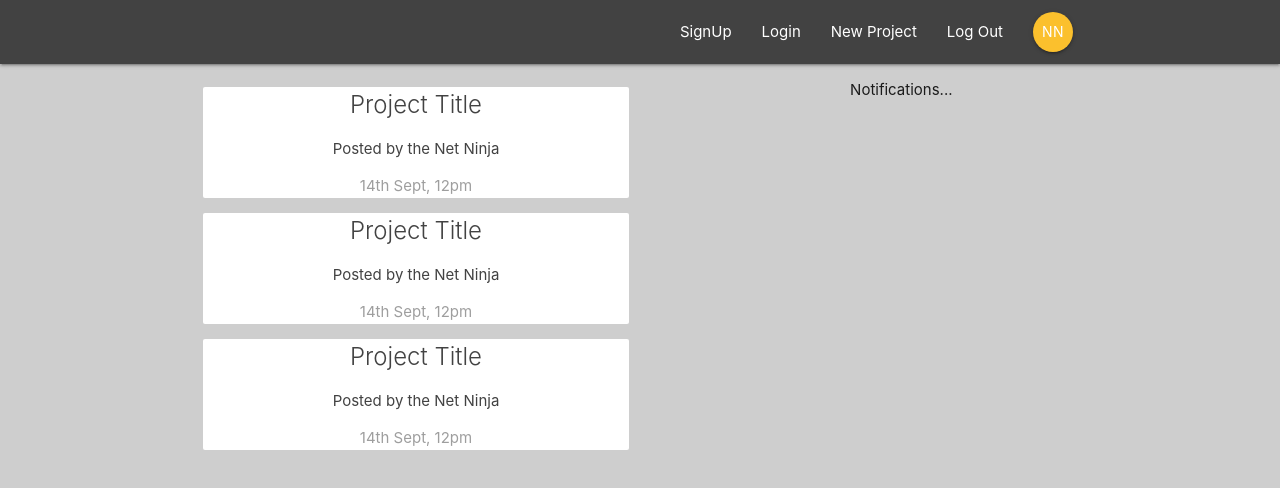
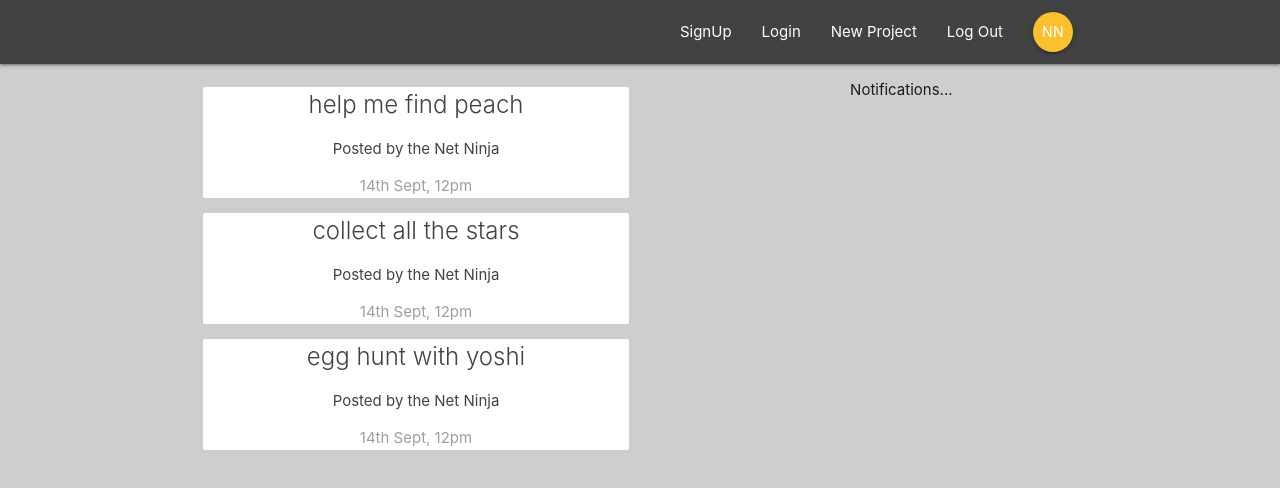
Before and after one commit to 4bhishekKasam/Redux-Firebase, a React (Create React App) app: page / in a window 1280 px wide. Shown: the top 488 px of the page. Built offline with nearby package versions, Linux system fonts and the light colour scheme.

Commit message:
passing dummy data using redux

```diff
--- a/src/components/dashboard/Dashboard.js
+++ b/src/components/dashboard/Dashboard.js
@@ -1,14 +1,18 @@
 import React, { Component } from 'react';
+import { connect } from 'react-redux'
 import ProjectList from '../projects/ProjectList';
 import Notifications from './Notifications';
 
-export default class Dashboard extends Component {
+class Dashboard extends Component {
     render() {
+       // console.log(this.props);
+        const { projects } = this.props;
+
         return (
             <div className="dashboard container">
                 <div className="row">
                     <div className="col s12 m6">
-                        <ProjectList />
+                        <ProjectList projects={projects} />
                     </div>
                     <div className="col s12 m5 offset-m1">
                         <Notifications />
@@ -18,3 +22,11 @@
         )
     }
 }
+
+const mapStateToProps = (state) => {
+    return {
+        projects: state.project.projects
+    }
+}
+
+export default connect(mapStateToProps)(Dashboard);
--- a/src/components/projects/ProjectList.js
+++ b/src/components/projects/ProjectList.js
@@ -2,12 +2,16 @@
 import ProjectSummary from './ProjectSummary';
 
 
-const ProjectList = () => {
+const ProjectList = ({ projects }) => {
     return (
         <div className="project-list section">
-            <ProjectSummary />
-            <ProjectSummary />
-            <ProjectSummary />
+            {
+                projects && projects.map(project => {
+                    return (
+                        <ProjectSummary project={project} key={project.id} />
+                    )
+                })
+            }
         </div>
     )
 }
--- a/src/components/projects/ProjectSummary.js
+++ b/src/components/projects/ProjectSummary.js
@@ -1,12 +1,12 @@
 import React from 'react'
 
-const ProjectSummary = () => {
+const ProjectSummary = ({ project }) => {
     return (
         <div className="card z-depth-0 project-summary">
             <div className="card-conent grey-text text-darken-3">
                 <span className="card-title">
-                    Project Title
-                  </span>
+                    {project.title}
+                </span>
                 <p>Posted by the Net Ninja</p>
                 <p className="grey-text">14th Sept, 12pm</p>
             </div>
--- a/src/store/reducers/projectReducer.js
+++ b/src/store/reducers/projectReducer.js
@@ -1,5 +1,11 @@
 
-const initialState = {}
+const initialState = {
+    projects: [
+        { id: '1', title: 'help me find peach', content: 'blah blah blah' },
+        { id: '2', title: 'collect all the stars', content: 'blah blah blah' },
+        { id: '3', title: 'egg hunt with yoshi', content: 'blah blah blah' }
+    ]
+}
 
 const projectReducer = (state = initialState, action) => {
     return state;
```
